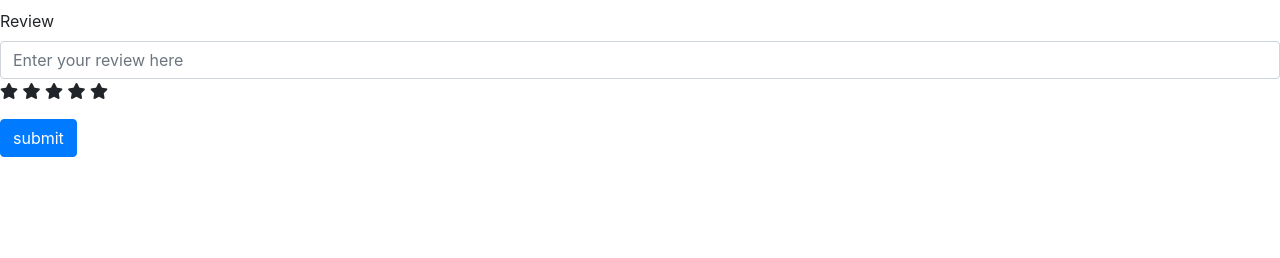
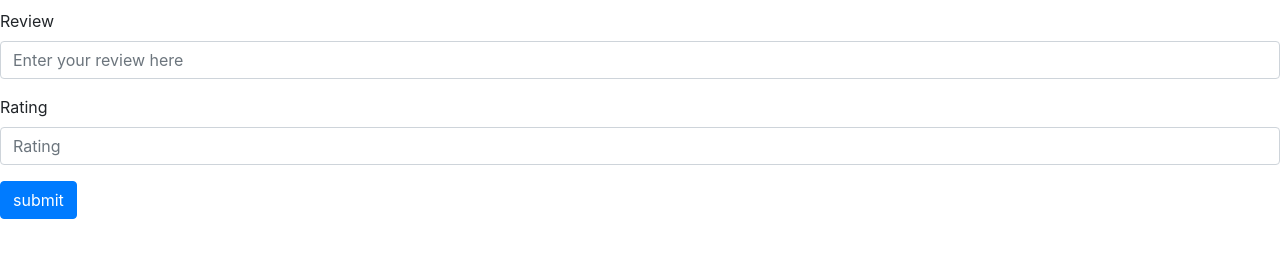
Before and after one commit to sparshgupta318/BookReview, a Flask app: template templates/books.html in a window 1280 px wide. Shown: the part 81-339 px from the top of the page. Run offline with Flask 2, Linux system fonts and the light colour scheme; the template is opened without the code that fills it, so the values that code supplies are empty; some libraries are stand-ins or nearby versions.

Commit message:
Added review part and Api

```diff
--- a/application.py
+++ b/application.py
@@ -1,6 +1,6 @@
 import os
 import requests
-from flask import Flask, session,render_template,url_for,request
+from flask import Flask, session,render_template,url_for,request,jsonify
 from flask_session import Session
 from sqlalchemy import create_engine
 from sqlalchemy.orm import scoped_session, sessionmaker
@@ -33,6 +33,7 @@ def login():
     if(request.method=="POST"):
         if(not (request.form.get("username")) or not (request.form.get("password"))):
             return "Apology nothing shoud be none"
+        session["user"]=request.form.get("username")
         user=db.execute("SELECT * FROM users where username=:username",{"username":request.form.get("username")}).fetchone()
         if not user:
             return "username not found"
@@ -85,9 +86,26 @@ def search():
     else:
        return  render_template("search.html")
 
-@app.route("/book/<string:isbn>")
+@app.route("/book/<string:isbn>",methods=["GET","POST"])
 def books(isbn):
+    if(request.method=="POST"):
+        db.execute("Insert into reviews(id,review,rating,isbn)VALUES(:id,:review,:rating,:isbn)",{"id":session["user"],"review":request.form.get("review"),"isbn":isbn,"rating":request.form.get("rating")})
+        db.commit()
+    result=db.execute("SELECT * FROM books where isbn=:isbn",{"isbn":isbn}).fetchone()
+    print(session["user"])
+    res = requests.get("https://www.goodreads.com/book/review_counts.json", params={"key": "XGwRVb91C7ZSmbwNetIg", "isbns": isbn}).json()
+    review=db.execute("SELECT review,rating from reviews where isbn=:isbn",{"isbn":isbn}).fetchall()
+    return  render_template("books.html",result=result,res=res,review=review)
+
+@app.route("/api/<string:isbn>")
+def api(isbn):
     result=db.execute("SELECT * FROM books where isbn=:isbn",{"isbn":isbn}).fetchone()
     res = requests.get("https://www.goodreads.com/book/review_counts.json", params={"key": "XGwRVb91C7ZSmbwNetIg", "isbns": isbn}).json()
-
-    return  render_template("books.html",result=result,res=res)
+    return jsonify(
+            title=result.title,
+            author=result.author,
+            year=result.year,
+            isbn=result.isbn,
+            review_count=res["books"][0]["work_ratings_count"],
+            average_score=res["books"][0]["average_rating"]
+    )
--- a/templates/books.html
+++ b/templates/books.html
@@ -9,19 +9,21 @@ books
     <p>{{result.title}}</p>
     <h4>Average Rating-{{res["books"][0]["average_rating"]}}</h4>
     <h4>Total Number of Rating-{{res["books"][0]["work_ratings_count"]}}</h4>
+    {% for reviews in review %}
+    <h5>Review-{{ reviews.review }}</h5>
+    <h5>Rating-{{ reviews.rating}}</h5>
+    {% endfor%}
 
 
-<form>
+<form action="{{ url_for('books',isbn=result.isbn) }}" method="post" >
 <div class="form-group ">
     <label for="review">Review</label>
-    <input type="text" id="review" class="form-control" placeholder="Enter your review here">
-    <span class="fa fa-star checked"></span>
-    <span class="fa fa-star checked"></span>
-    <span class="fa fa-star checked"></span>
-    <span class="fa fa-star"></span>
-    <span class="fa fa-star"></span>
-
+    <input type="text" id="review" name="review" class="form-control " placeholder="Enter your review here">
 </div>
-    <button type="button" class="btn btn-primary">submit</button>
+<div class="form-group">
+    <label for="rating">Rating</label>
+    <input type="number" id="rating" name="rating" min="1" max="5" placeholder="Rating" class="form-control">
+</div>
+    <button type="submit" class="btn btn-primary">submit</button>
 </form>
 {% endblock %}
```
Also changed, not shown: 2 other files.
